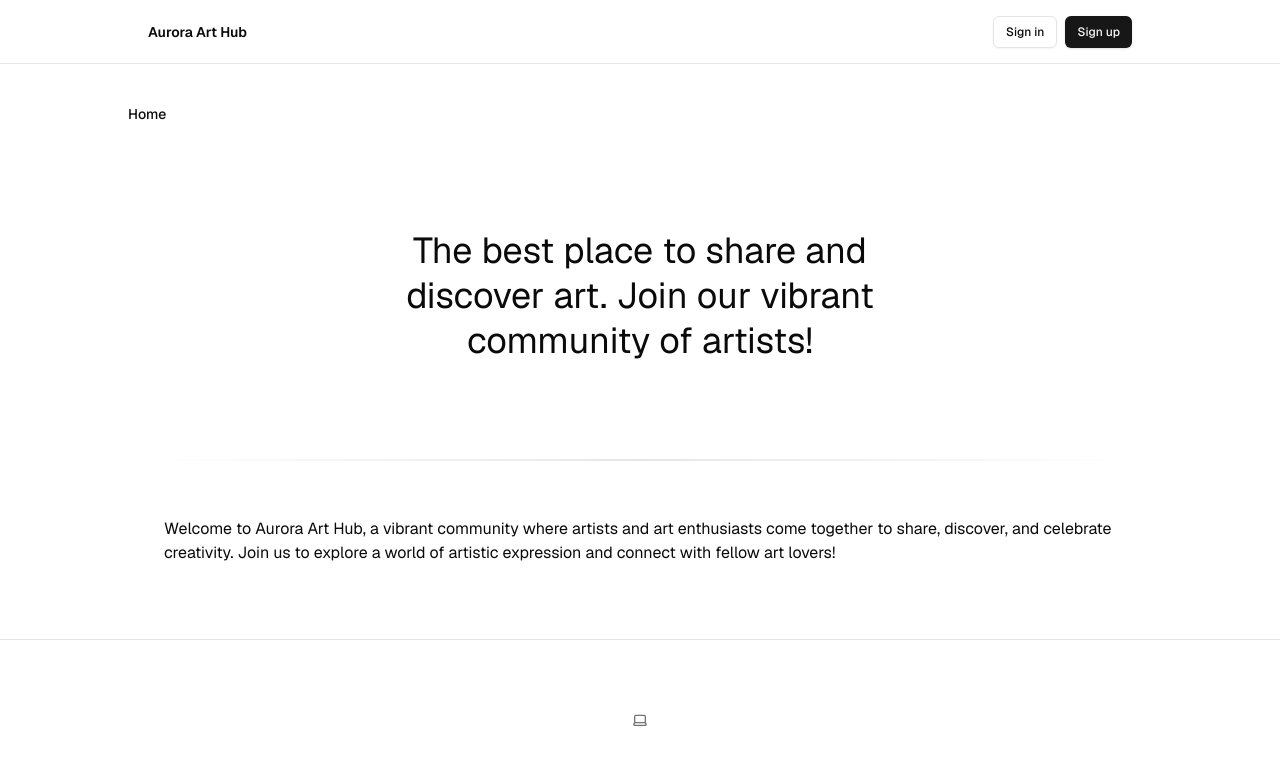
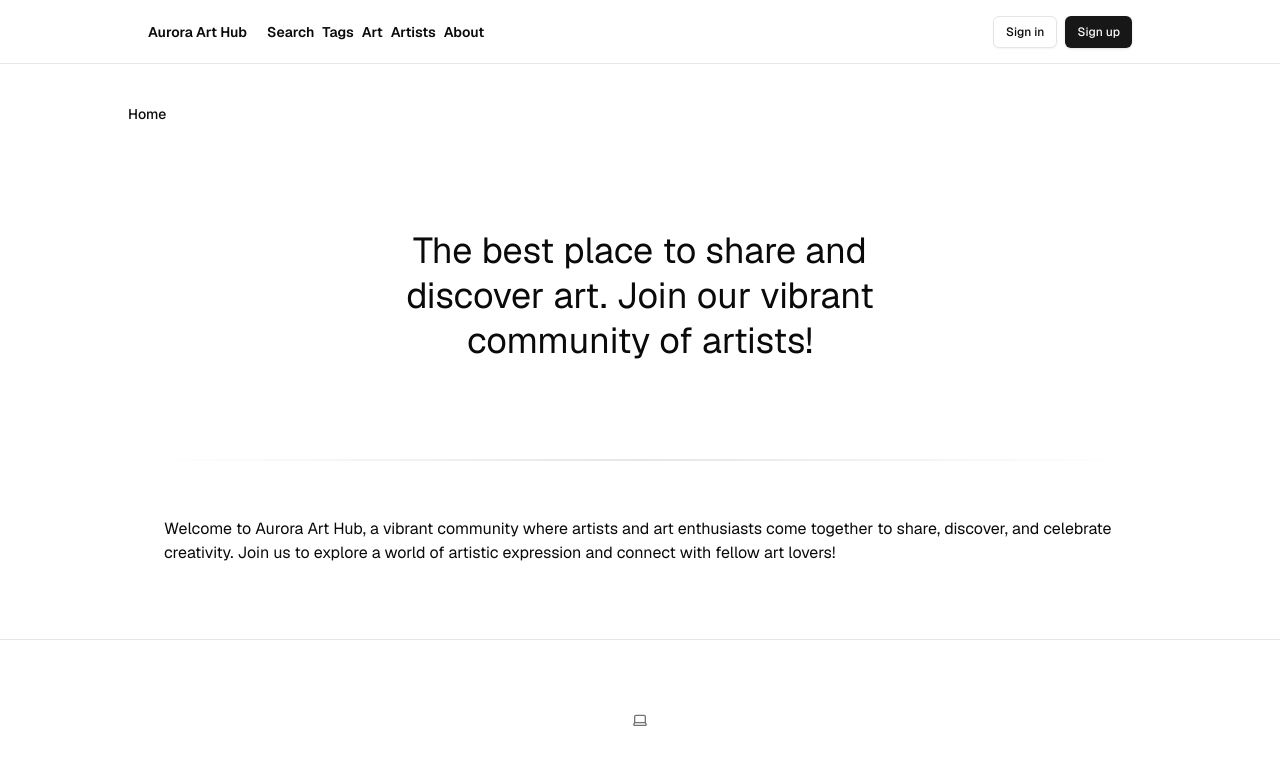
Before and after one commit to marcelmunevar/aurora-art-hub, a Next.js app: page / in a window 1280 px wide. Shown: the top 764 px of the page. Built offline with nearby package versions, Linux system fonts and the light colour scheme; no server answers.

Commit message:
added some links

```diff
--- a/app/layout.tsx
+++ b/app/layout.tsx
@@ -45,8 +45,14 @@ export default function RootLayout({
               <nav className="w-full flex justify-center border-b border-b-foreground/10 h-16">
                 <div className="w-full max-w-5xl flex justify-between items-center p-3 px-5 text-sm">
                   <div className="flex gap-5 items-center font-semibold">
-                    <Link href={"/"}>Aurora Art Hub</Link>
-                    <div className="flex items-center gap-2"></div>
+                      <Link href="/">Aurora Art Hub</Link>
+                      <div className="flex items-center gap-2">
+                       <Link href="/search">Search</Link>
+                       <Link href="/tags">Tags</Link>
+                       <Link href="/art">Art</Link>
+                       <Link href="/artist">Artists</Link>
+                       <Link href="/about">About</Link>
+                      </div>
                   </div>
                   {!hasEnvVars ? (
                     <EnvVarWarning />
```
